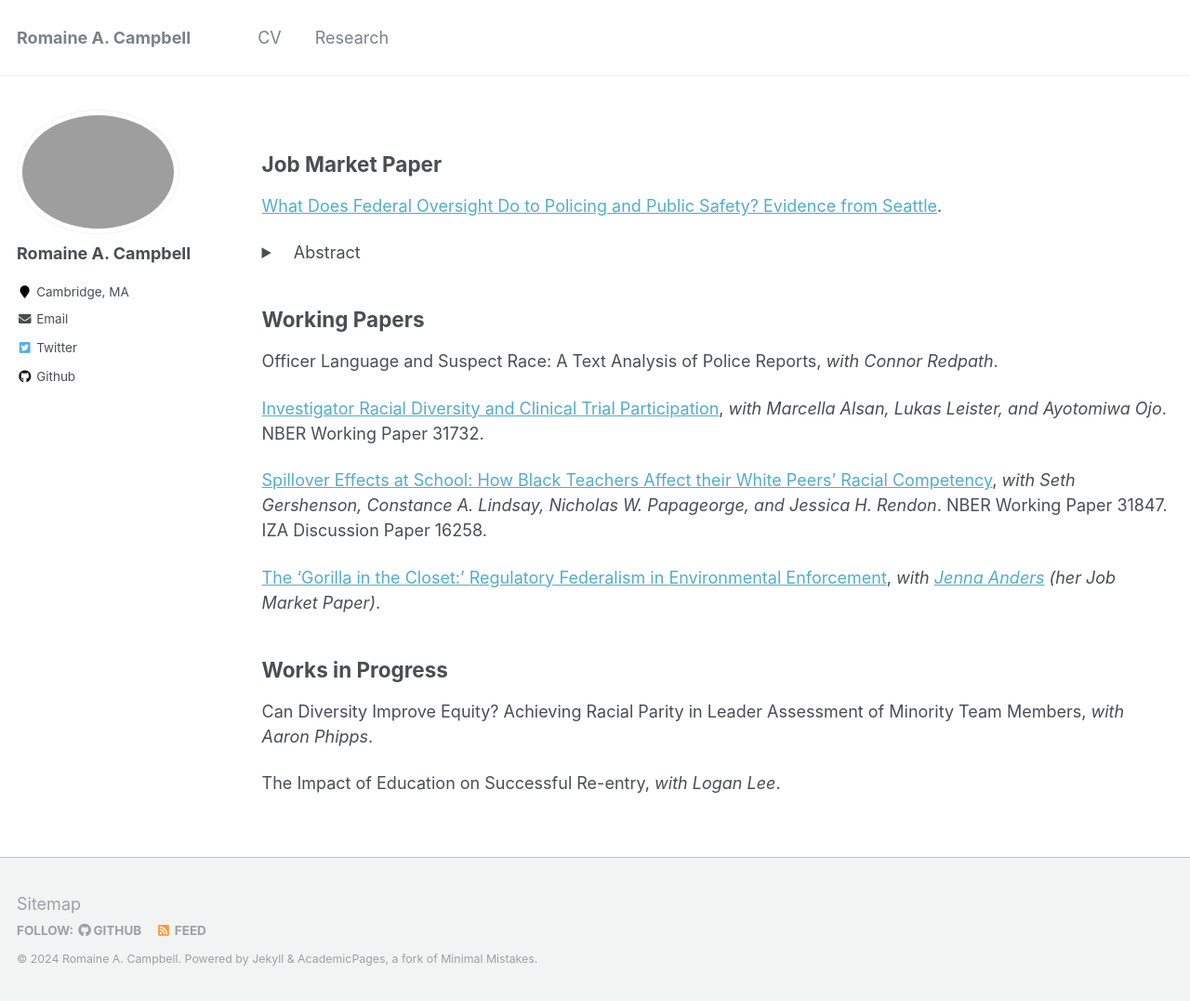
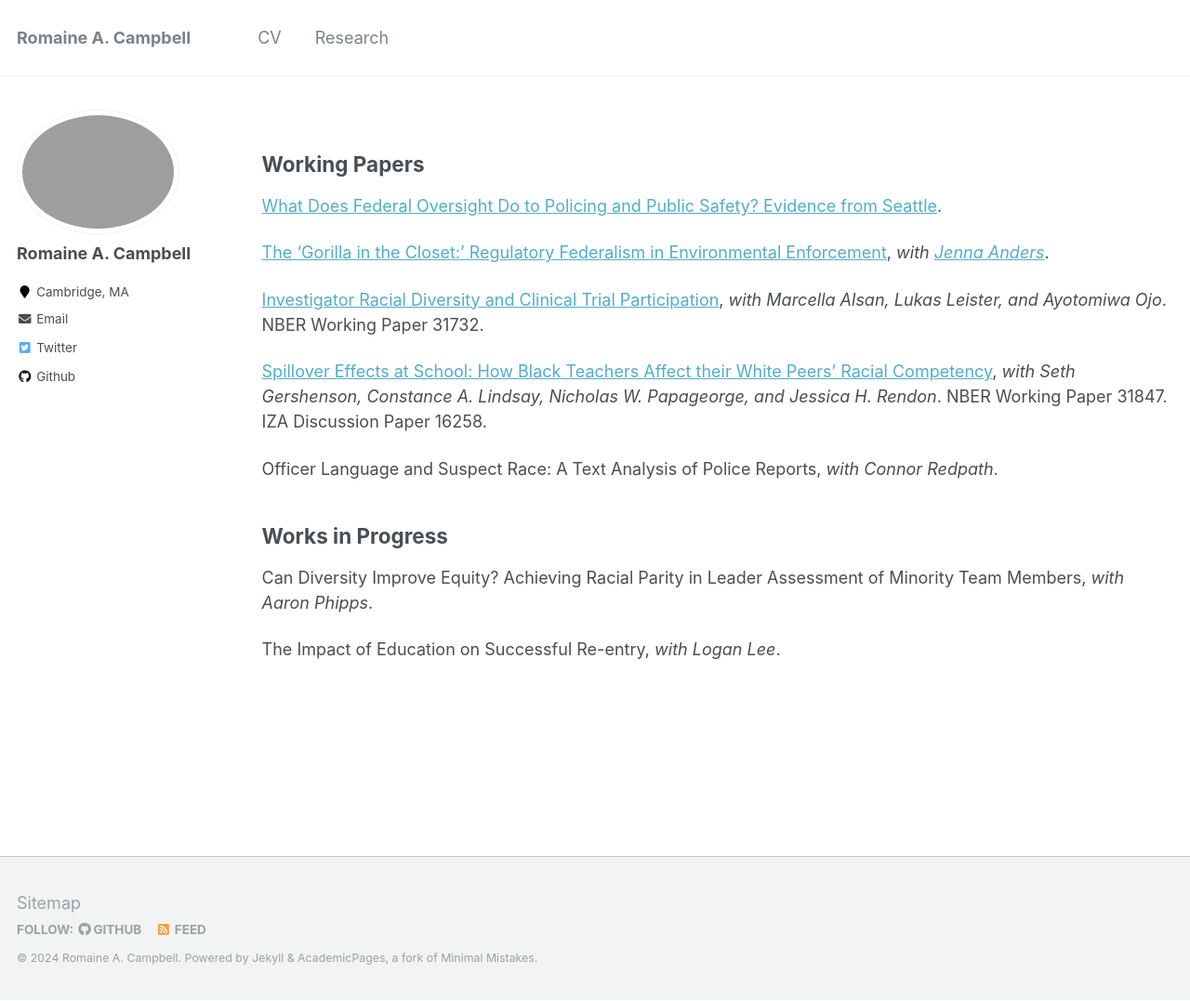
Before and after one commit to romainecampbell/romainecampbell.github.io, a Jekyll site: the page built from _pages/research.md, in a window 1280 px wide and 1077 px high. Shown: the whole window at 93% size. Built offline with Jekyll 4.4.1, drawn with Linux system fonts in a browser that asks for light colours.

Commit message:
Update research.md
update research page

```diff
--- a/_pages/research.md
+++ b/_pages/research.md
@@ -5,24 +5,16 @@ permalink: /research/
 author_profile: true
 ---
 
-<h2>Job Market Paper</h2>
+<h2>Working Papers</h2>
+[What Does Federal Oversight Do to Policing and Public Safety? Evidence from Seattle](https://romainecampbell.github.io/files/Campbell_federal_oversight.pdf).
 
-[What Does Federal Oversight Do to Policing and Public Safety? Evidence from Seattle](https://romainecampbell.github.io/files/Campbell_federal_oversight.pdf).
- <details>
- <summary>&nbsp;&nbsp;&nbsp;Abstract</summary>
-Policing reform advocates have proposed increased oversight to improve quality and reduce officer misconduct. Opponents, however, fear that greater scrutiny of officers will increase crime and harm public safety. I examine a 2011 federal investigation into the Seattle Police Department, focusing on policing responses and the impact on serious crime. In response to heightened scrutiny from the investigation, officers significantly reduced stops, particularly traffic and suspicious activity stops. Stop reductions were larger in minority neighborhoods and among officers with higher pre-period arrest rates. After the investigation, stops rebounded but remained below pre-period levels in minority neighborhoods. Comparing neighborhoods that experienced larger versus smaller stop reductions, I find no detectable differences in serious crime, though the estimates are imprecise. I also find no significant differences in serious crime rates when comparing Seattle to jurisdictions without a federal investigation. These estimates can rule out large, but not modest, crime increases. My results suggest that increased oversight can reduce costly policing, particularly in minority neighborhoods, without significantly increasing serious crime.
-</details>
-
-
-<h2>Working Papers</h2>
-Officer Language and Suspect Race: A Text Analysis of Police Reports, *with Connor Redpath*.
+[The ‘Gorilla in the Closet:’ Regulatory Federalism in Environmental Enforcement](http://jenna-anders.github.io/files/ac_epa.pdf), *with [Jenna Anders](http://www.jennaanders.com/)*.
 
 [Investigator Racial Diversity and Clinical Trial Participation](https://www.nber.org/papers/w31732), *with Marcella Alsan, Lukas Leister, and Ayotomiwa Ojo*. NBER Working Paper 31732.
 
 [Spillover Effects at School: How Black Teachers Affect their White Peers’ Racial Competency](https://www.nber.org/papers/w31847), *with Seth Gershenson, Constance A. Lindsay, Nicholas W. Papageorge, and Jessica H. Rendon*. NBER Working Paper 31847. IZA Discussion Paper 16258.
 
-[The ‘Gorilla in the Closet:’ Regulatory Federalism in Environmental Enforcement](http://jenna-anders.github.io/files/ac_epa.pdf), *with [Jenna Anders](http://www.jennaanders.com/) (her Job Market Paper)*.
-
+Officer Language and Suspect Race: A Text Analysis of Police Reports, *with Connor Redpath*.
 
 <h2>Works in Progress</h2>
 
```
